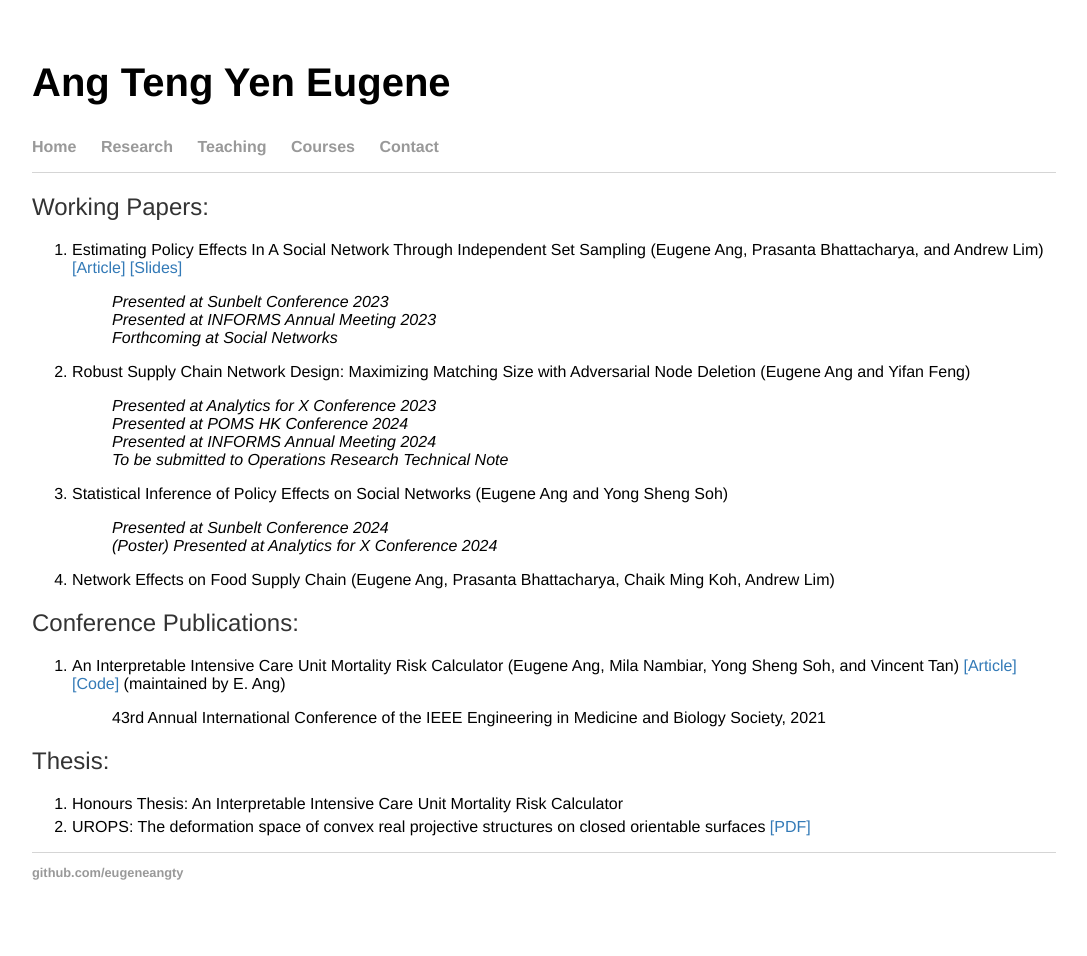
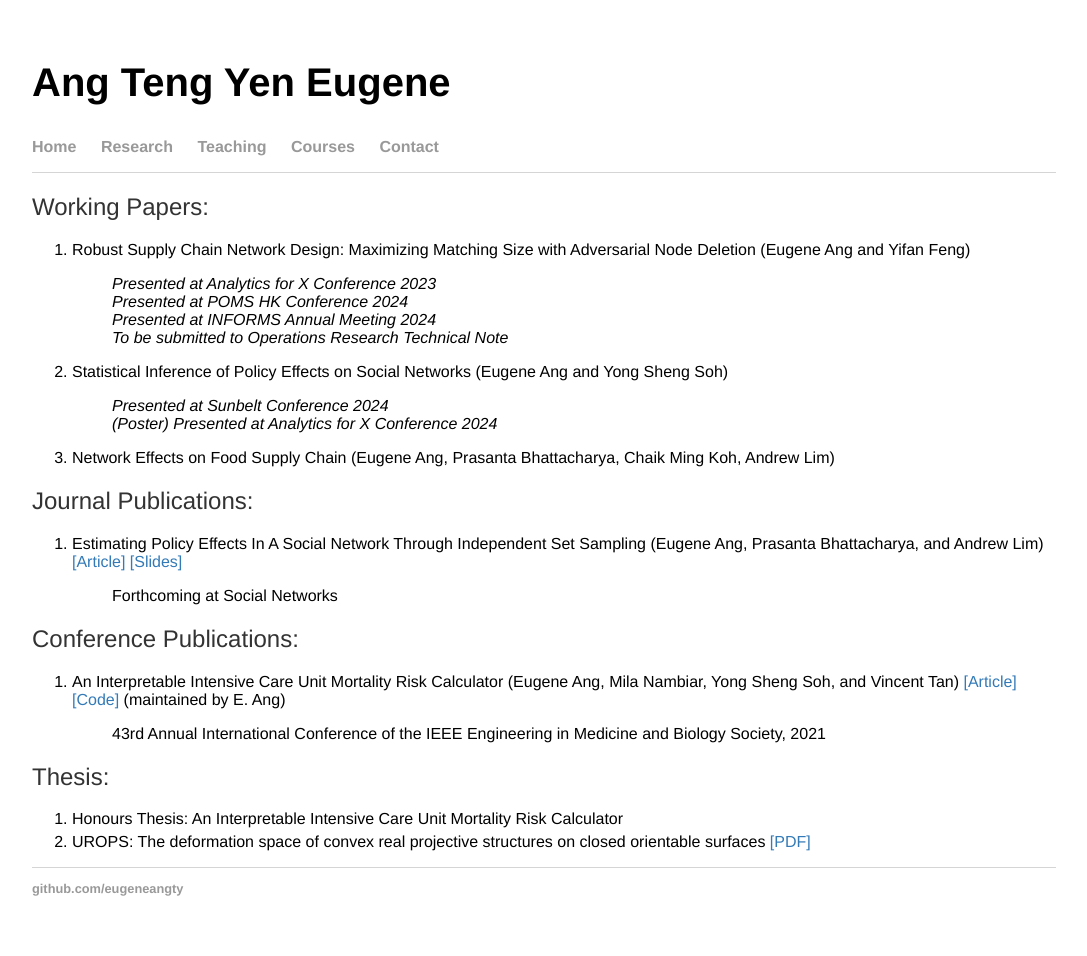
Before and after one commit to eugeneangty/eugeneangty.github.io, a Jekyll site: the page built from research/index.html, in a window 1280 px wide. Shown: the whole page, without its empty margins (96-1183 px from the left). Built offline with Jekyll 4.4.1, drawn with Linux system fonts in a browser that asks for light colours.

Commit message:
Update index.html

```diff
--- a/research/index.html
+++ b/research/index.html
@@ -6,14 +6,6 @@ title: Ang Teng Yen Eugene
 <div class="blurb">
     <h2> Working Papers:</h2>
   <ol>
-    <li> Estimating Policy Effects In A Social Network Through Independent Set Sampling (Eugene Ang, Prasanta Bhattacharya, and Andrew Lim)
-    <a href = "https://arxiv.org/abs/2306.14142" target="_blank">[Article]</a> <a href="/research/Independent Set Sampling.pdf" target="_blank">[Slides]</a>
-    <dl>
-        <dd><i>Presented at Sunbelt Conference 2023</i></dd>
-        <dd><i>Presented at INFORMS Annual Meeting 2023</i></dd>
-        <dd><i>Forthcoming at Social Networks</i></dd>
-    </dl>
-    </li>
     <li> Robust Supply Chain Network Design: Maximizing Matching Size with Adversarial Node Deletion (Eugene Ang and Yifan Feng)</li>
     <dl>
         <dd><i>Presented at Analytics for X Conference 2023</i></dd>
@@ -27,6 +19,16 @@ title: Ang Teng Yen Eugene
         <dd><i>(Poster) Presented at Analytics for X Conference 2024</i></dd>
     </dl>
     <li> Network Effects on Food Supply Chain (Eugene Ang, Prasanta Bhattacharya, Chaik Ming Koh, Andrew Lim)</li>
+  </ol>
+
+    <h2> Journal Publications:</h2>
+  <ol>
+    <li> Estimating Policy Effects In A Social Network Through Independent Set Sampling (Eugene Ang, Prasanta Bhattacharya, and Andrew Lim)
+    <a href = "https://arxiv.org/abs/2306.14142" target="_blank">[Article]</a> <a href="/research/Independent Set Sampling.pdf" target="_blank">[Slides]</a>
+    <dl>
+        <dd> Forthcoming at Social Networks </dd>
+    </dl>
+    </li>
   </ol>
 
     <h2> Conference Publications:</h2>
```
